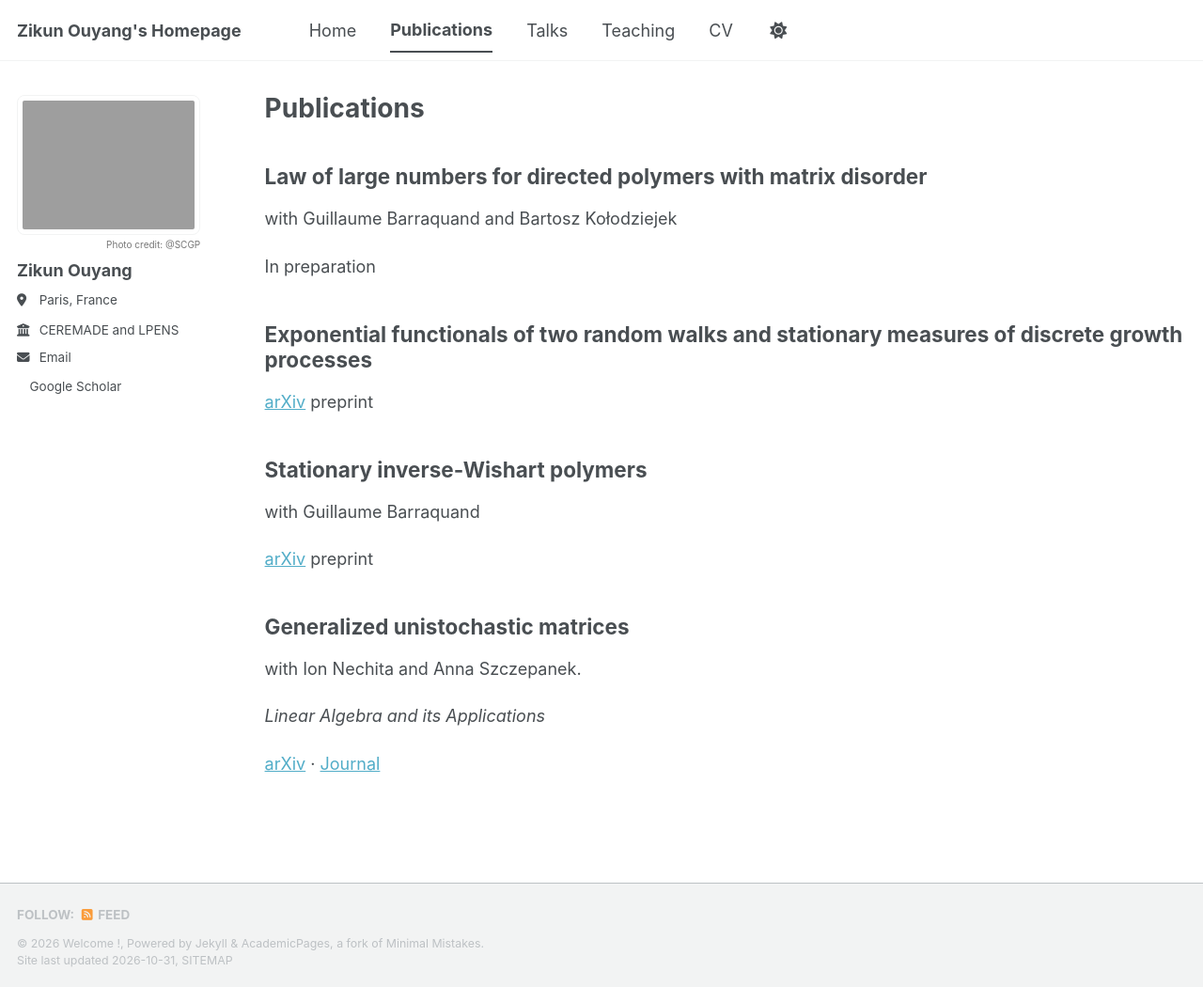
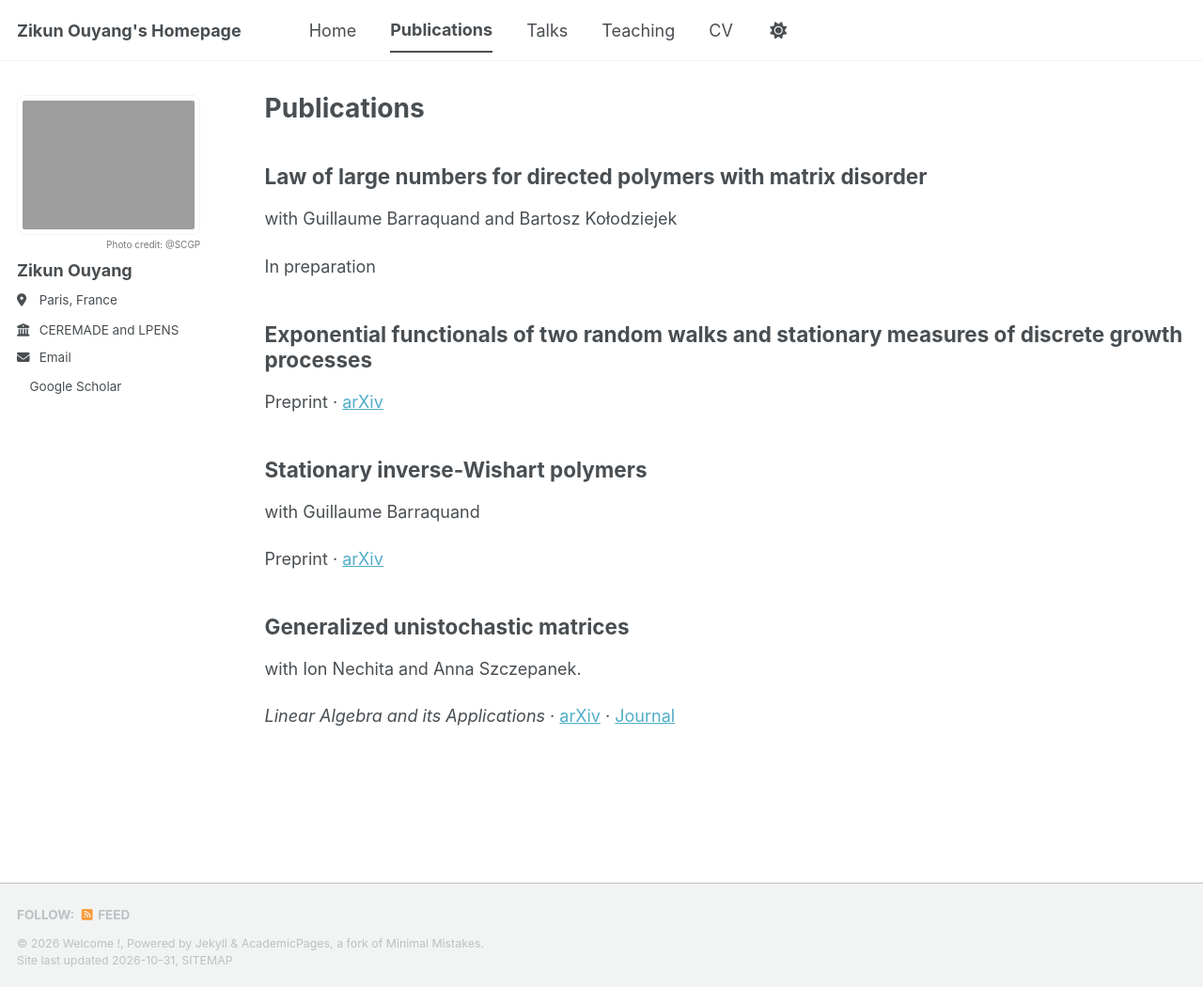
Before and after one commit to ZikunOuyang/zikunouyang.github.io, a Jekyll site: the page built from _pages/publications.html, in a window 1280 px wide and 1050 px high. Shown: the whole window at 94% size. Built offline with Jekyll 4.4.1, drawn with Linux system fonts in a browser that asks for light colours; a style sheet for code colours, icons or effects is not loaded.

Commit message:
Update publications.html

```diff
--- a/_pages/publications.html
+++ b/_pages/publications.html
@@ -13,18 +13,15 @@ author_profile: true
 
 <h2>Exponential functionals of two random walks and stationary measures of discrete growth processes</h2>
 <p>
-  <a href="https://arxiv.org/abs/2610.19673">arXiv</a> preprint
+ Preprint ·  <a href="https://arxiv.org/abs/2610.19673">arXiv</a>
 </p>
 
 <h2>Stationary inverse-Wishart polymers</h2>
 <p>with Guillaume Barraquand</p>
 <p>
-  <a href="https://arxiv.org/abs/2511.14375">arXiv</a> preprint
+    Preprint · <a href="https://arxiv.org/abs/2511.14375">arXiv</a>
 </p>
 
 <h2>Generalized unistochastic matrices</h2>
-<p>with Ion Nechita and Anna Szczepanek.</p>  <p><em>Linear Algebra and its Applications</em></p>
-<p>
-  <a href="https://arxiv.org/abs/2310.03436">arXiv</a> ·
-  <a href="https://www.sciencedirect.com/science/article/abs/pii/S0024379524002301">Journal</a>
-</p>
+<p>with Ion Nechita and Anna Szczepanek.</p>  <p><em>Linear Algebra and its Applications</em>  · <a href="https://arxiv.org/abs/2310.03436">arXiv</a> ·
+  <a href="https://www.sciencedirect.com/science/article/abs/pii/S0024379524002301">Journal</a>  </p>
```
